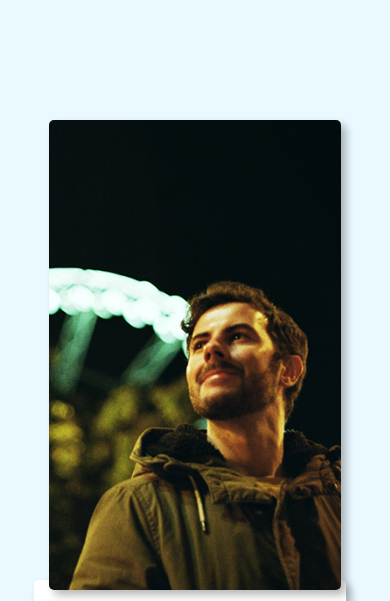
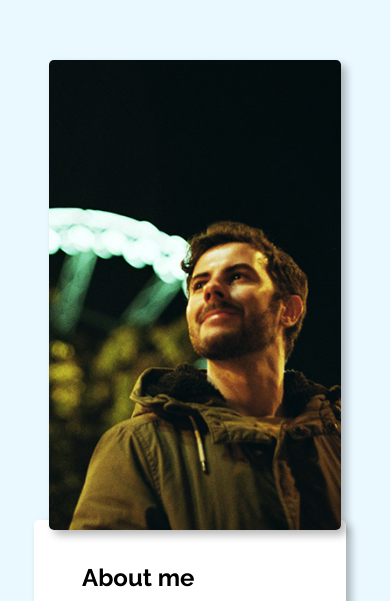
Before and after one commit to Ioannis-Bfg/Homepage, a website built with webpack: page src/index.html in a window 390 px wide. Shown: the part 109-710 px from the top of the page. Built offline with nearby package versions, Linux system fonts and the light colour scheme; files whose address does not match are found by name.

Commit message:
testting phone size

```diff
--- a/src/styles/style.css
+++ b/src/styles/style.css
@@ -577,7 +577,7 @@ a {
   }
 
   #main_container {
-    height: 340dsvh;
+    height: 340svh;
   }
 
   #contact_container {
@@ -588,10 +588,10 @@ a {
     font-size: 0.9rem;
   }
   .part {
-    transform: translateY(10px);
+    transform: translateY(0px);
   }
 
   .wave {
-    transform: translateY(50px);
+    transform: translateY(0px);
   }
 }
```
Also changed, not shown: dist/main.js.
